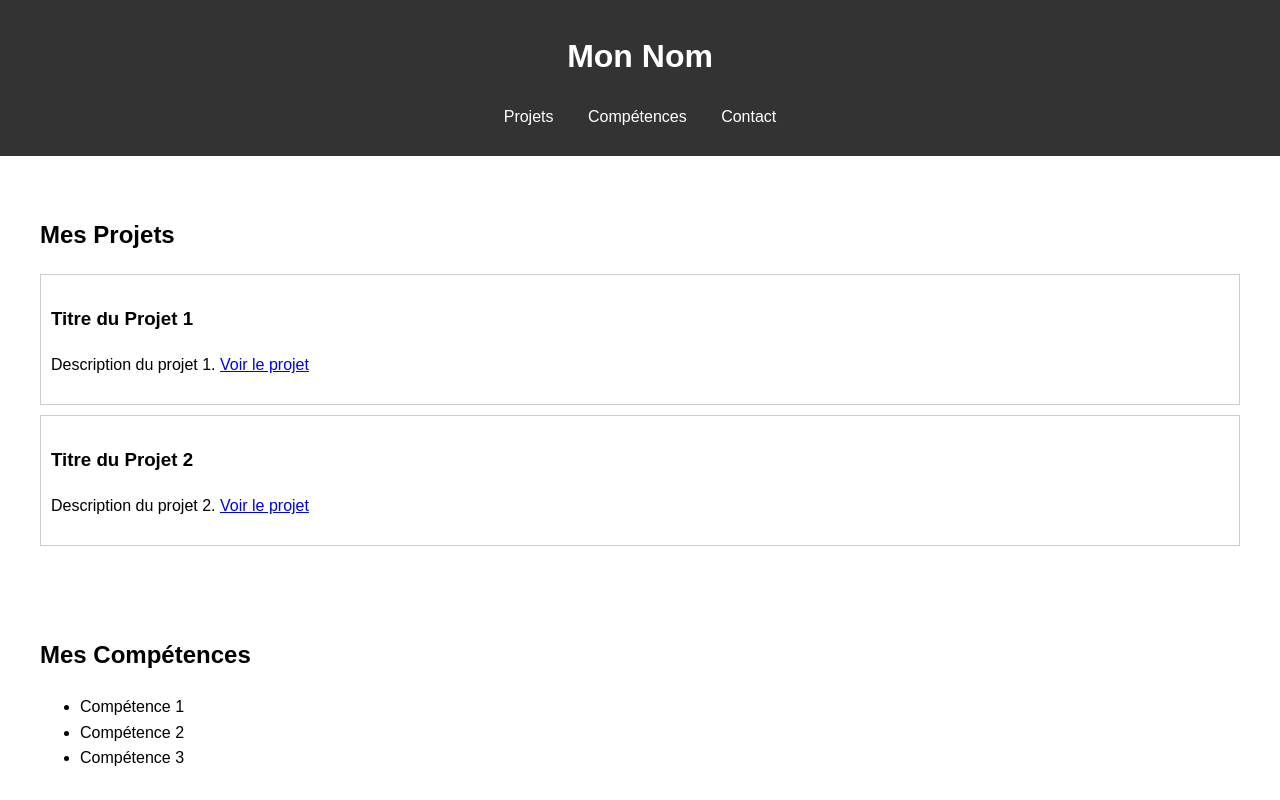
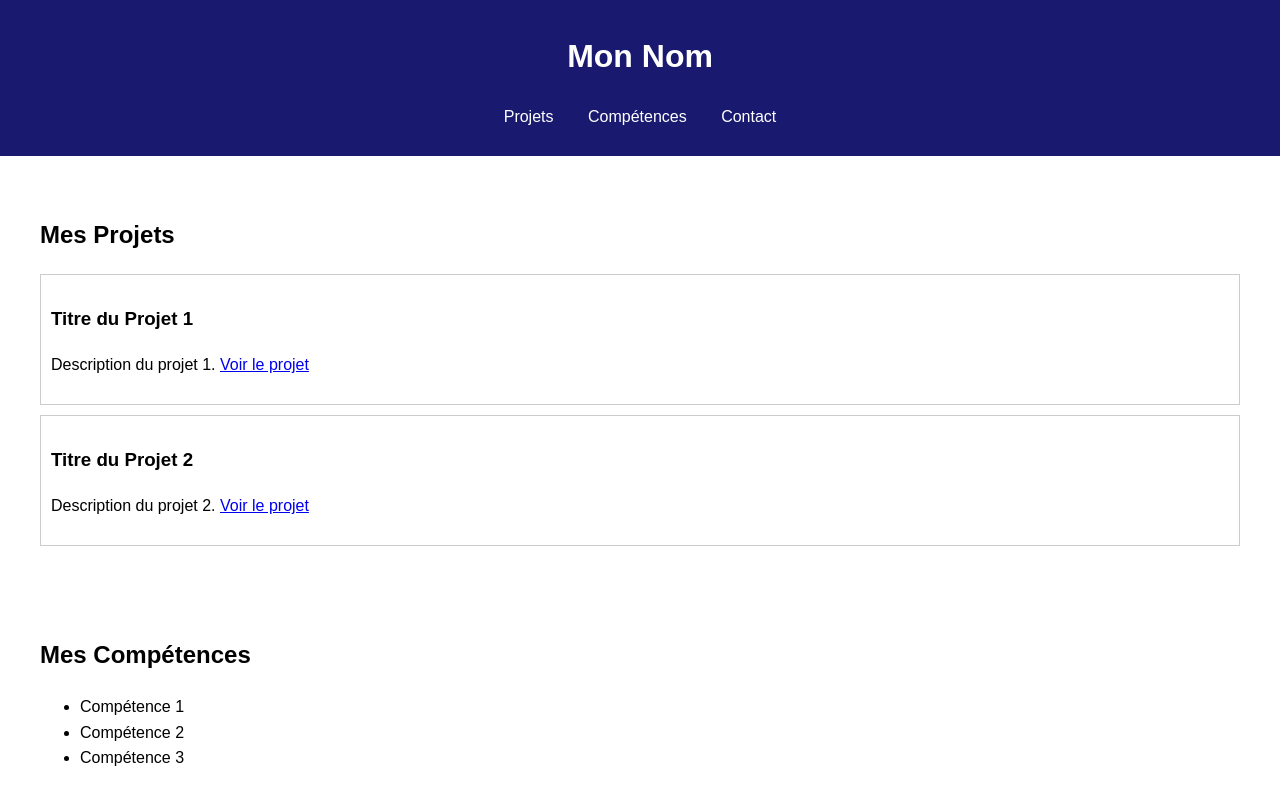
Before and after one commit to dedel94/dedel94.github.io, a plain HTML site: page index.html in a window 1280 px wide. Shown: the top 800 px of the page. Drawn offline with Linux system fonts and the light colour scheme.

Commit message:
style : color header

```diff
--- a/index.html
+++ b/index.html
@@ -13,7 +13,7 @@
         }
 
         header {
-            background: #333;
+            background: #191970;
             color: #fff;
             padding: 10px 0;
             text-align: center;
```
